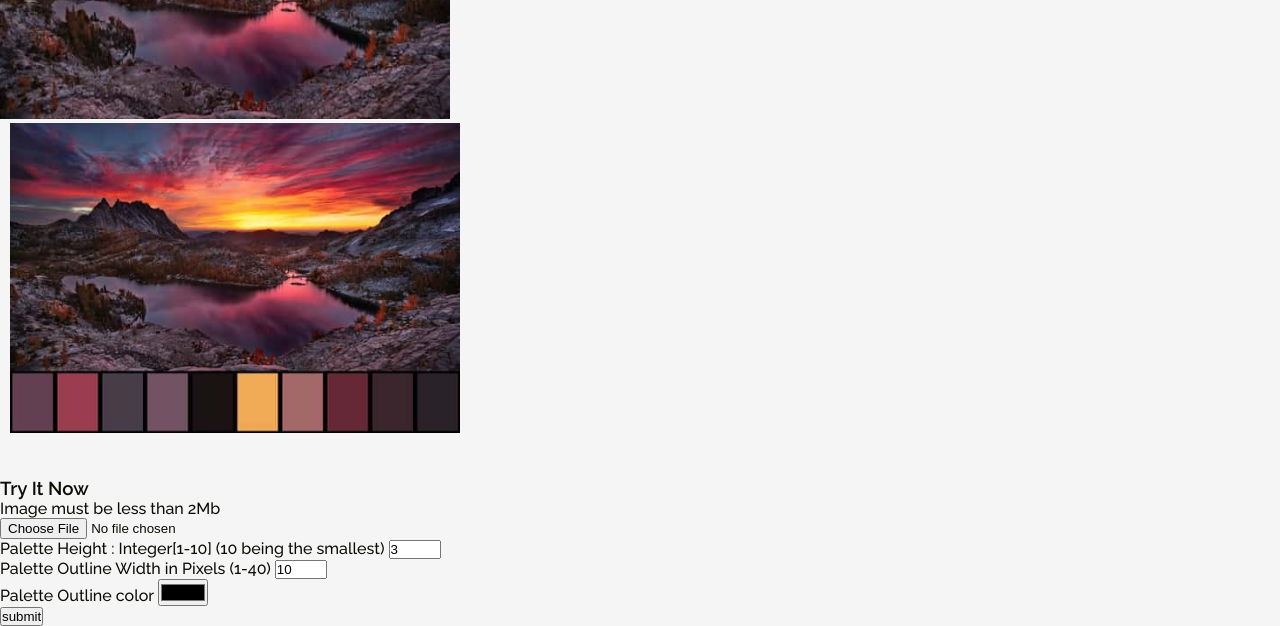
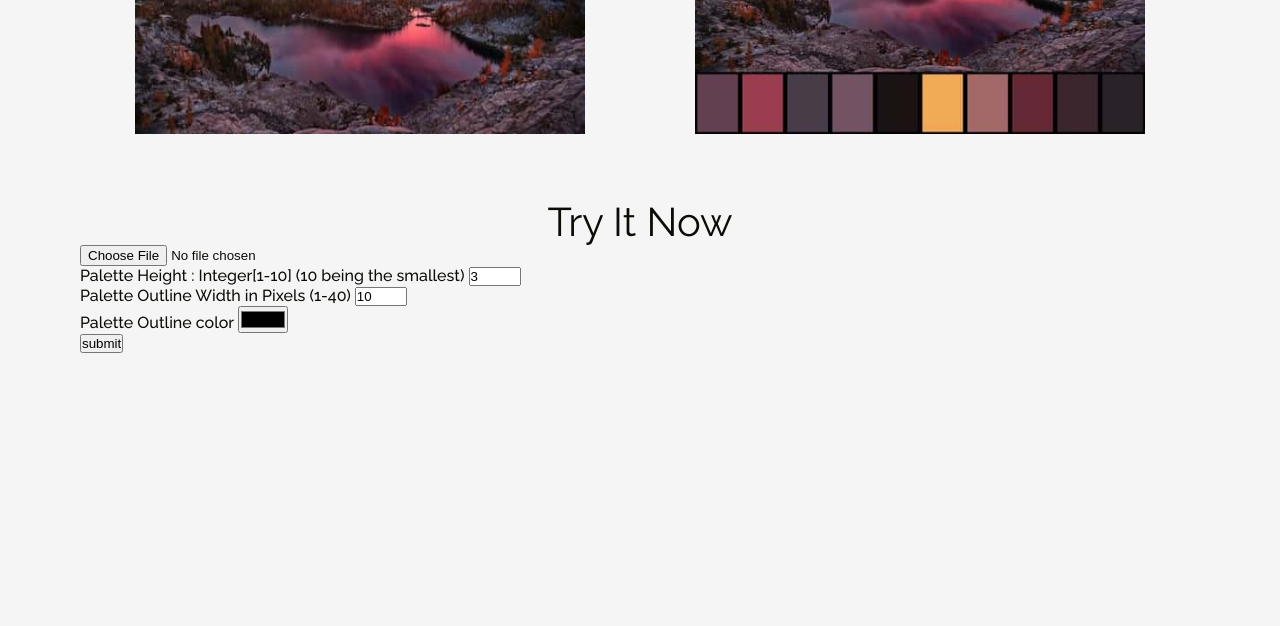
Before and after one commit to makkoncept/colorpalette, a Flask app: page / in a window 1280 px wide. Shown: the part 321-947 px from the top of the page. After the commit the page ends 674 px from the top, so only its background shows below. Run offline with Flask 2, Linux system fonts and the light colour scheme; some libraries are stand-ins or nearby versions.

Commit message:
style image showcase area

```diff
--- a/colorpalette/static/css/style.css
+++ b/colorpalette/static/css/style.css
@@ -22,6 +22,18 @@ h2 {
   font-size: 2.5rem;
   font-weight: 400;
 }
+
+.container {
+  padding: 2rem 5rem;
+}
+
+.image-showcase {
+  display: flex;
+  padding: 2rem 0 4rem 0;
+
+  justify-content: space-around;
+}
+
 .image-wrapper {
   width: 70%;
   margin: auto;
@@ -82,3 +94,8 @@ h2 {
 .image-wrapper:hover .download-image-button {
   opacity: 1;
 }
+
+/* utils */
+.text-align-center {
+  text-align: center;
+}
--- a/colorpalette/templates/index.html
+++ b/colorpalette/templates/index.html
@@ -20,22 +20,15 @@
         alt="Fork me on GitHub"
     /></a>
     <div class="container">
-      <div style="margin-top: 5%">
-        <h2 style="text-align: center">Color Palette</h2>
-        <p style="text-align: center">Extracts dominating colors from your image and present them as a palette</p>
+      <div class="introduction text-align-center">
+        <h1>Color Palette</h1>
+        <p>Extracts dominating colors from your image</p>
       </div>
-      <div class="row">
-        <div class="six columns" style="padding-right: 10px">
-          <img src="{{url_for('static', filename='images/3.jpg')}}" width="450" height="310" />
-        </div>
-        <div class="six columns" style="padding-left: 10px">
-          <img src="{{url_for('static', filename='images/4.jpg')}}" width="450" height="310" />
-        </div>
+      <div class="image-showcase">
+        <img src="{{url_for('static', filename='images/3.jpg')}}" width="450" height="310" />
+        <img src="{{url_for('static', filename='images/4.jpg')}}" width="450" height="310" />
       </div>
-      <div style="padding-top: 40px">
-        <h3>Try It Now</h3>
-        <p>Image must be less than 2Mb</p>
-        <form method="POST" enctype="multipart/form-data">
+      <h2 class="text-align-center">Try It Now</h2>
           <div>
             {{form.hidden_tag()}}
             <!-- prettier-ignore -->
```
